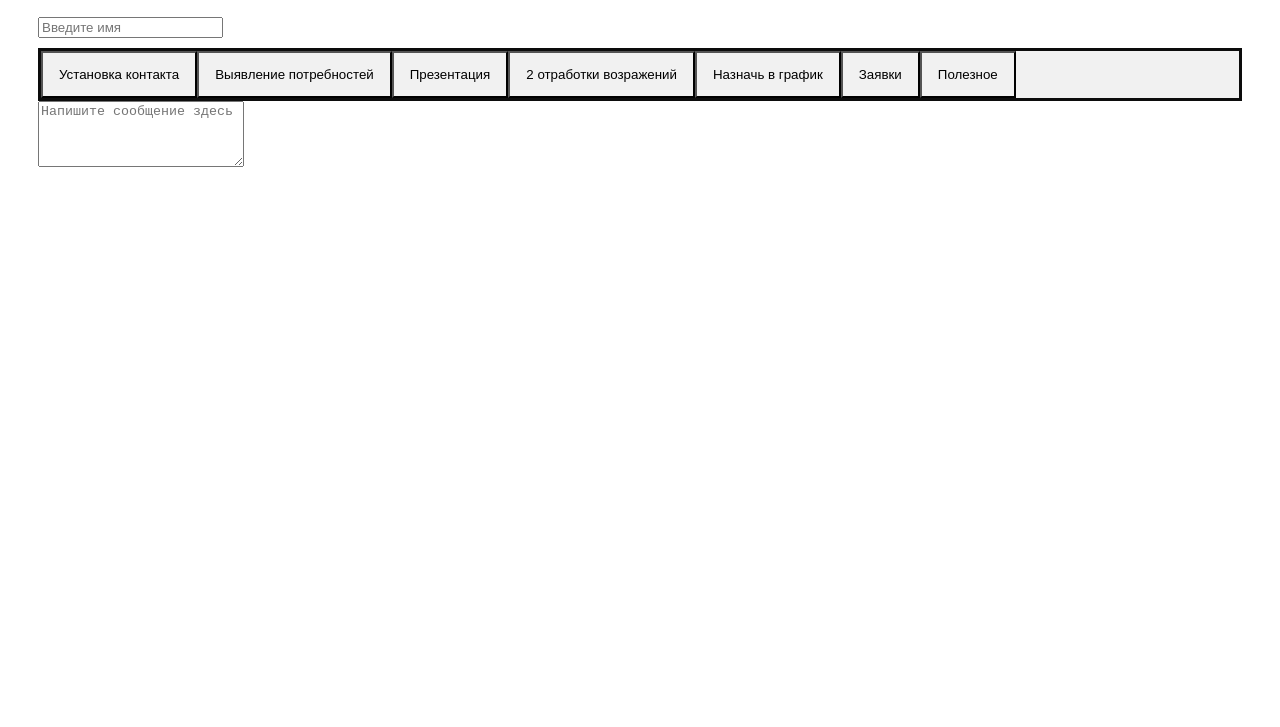
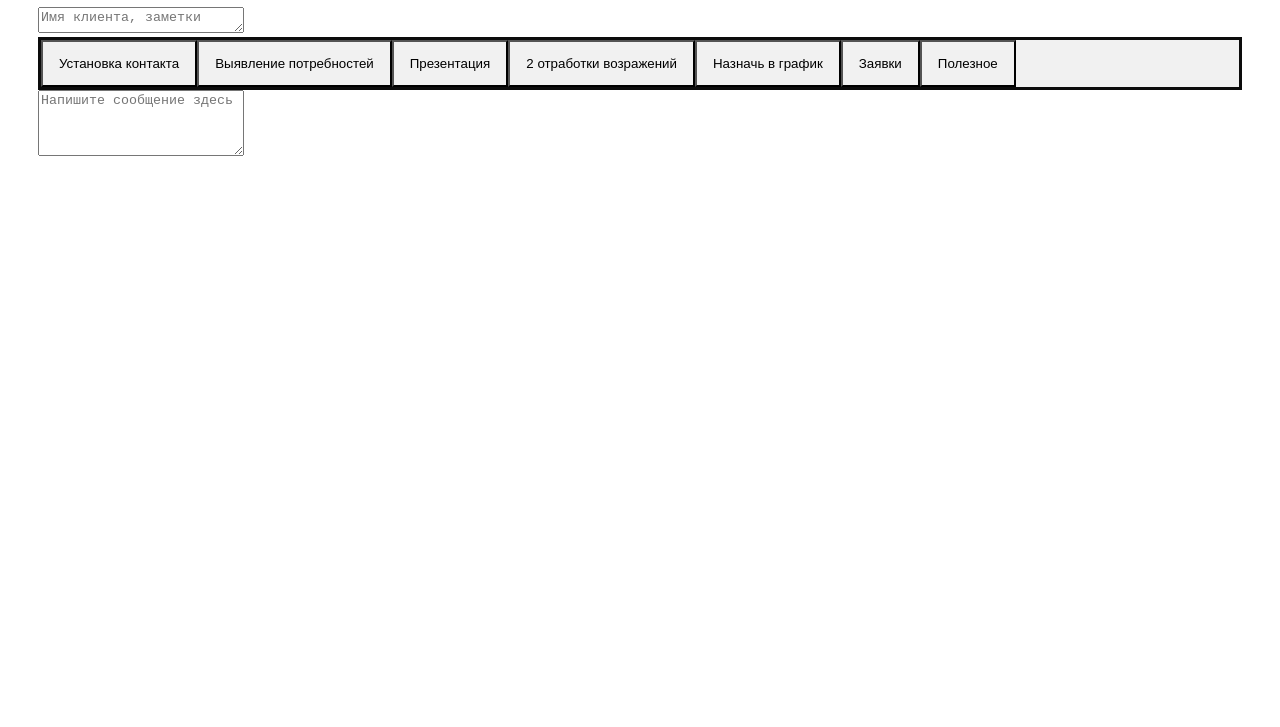
Before and after one commit to Prudexxxxxxxxxx/nacl, a plain HTML site: page index.html in a window 1280 px wide. Shown: the part 73-800 px from the top of the page. Drawn offline with Linux system fonts and the light colour scheme.

Commit message:
Update index.html

```diff
--- a/index.html
+++ b/index.html
@@ -11,7 +11,7 @@
 <div class="nac">
     <h1>Цель: назначить в график на ближайщее время!!!</h1>
     <div class="nac2">
-        <input type="text" placeholder="Введите имя" name="uname" required class="input">
+         <textarea style="width:200px; height: 20px;" id="area1" placeholder="Имя клиента, заметки"></textarea>
         <div class="nac3">
 
             <div class="tab">
```
